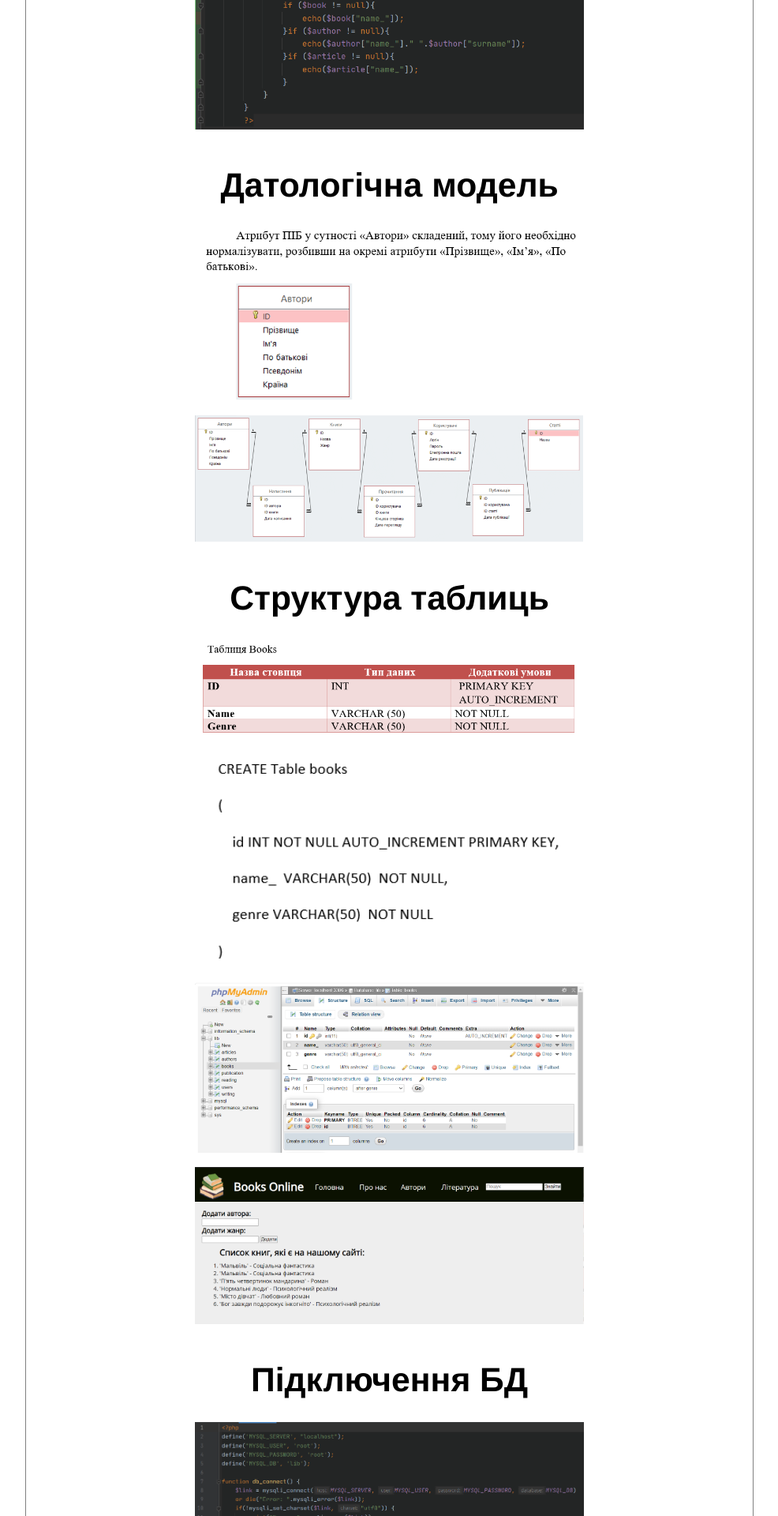
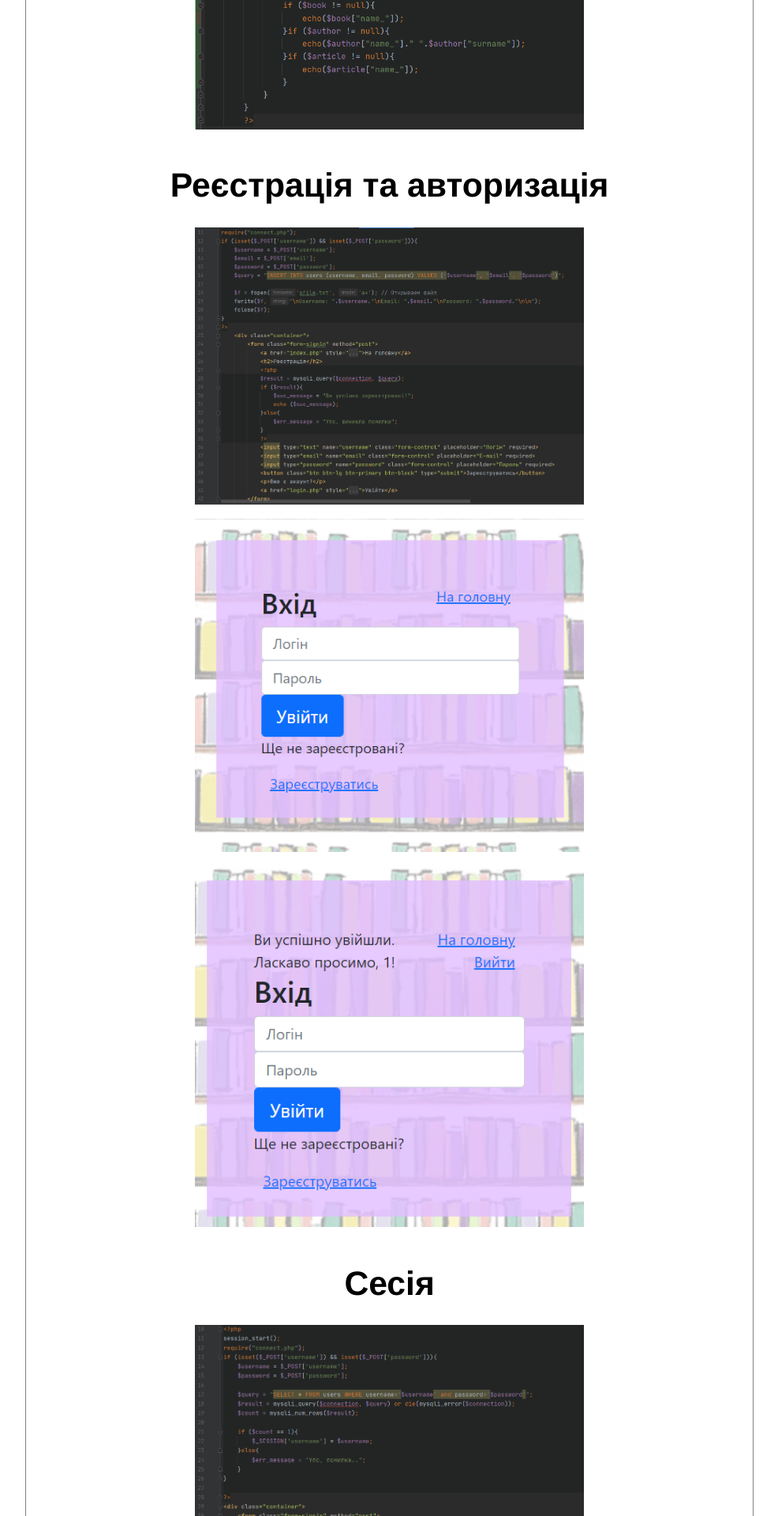
Before and after one commit to SoniaTrchk/BooksOnline, a PHP site: page /zvit/8ZVIT.html in a window 1280 px wide. Shown: the part 2960-4880 px from the top of the page at 79% size, without its empty margins (229-1215 px from the left). Run offline with PHP 8.4, Linux system fonts and the light colour scheme.

Commit message:
какой эллерт доделай отчет (((((((((((((((((((

```diff
--- a/index.php
+++ b/index.php
@@ -24,8 +24,7 @@ if(isset($_SESSION['lang'])){
     include "ukr.php";
 }
 ?>
-
-?><!DOCTYPE html>
+<!DOCTYPE html>
 <html lang="en">
 <head>
     <meta charset="UTF-8">
--- a/zvit/8ZVIT.html
+++ b/zvit/8ZVIT.html
@@ -52,16 +52,16 @@
                 бази даних</a>
         </div>
         <div class="left_nav_div">
-            <a href="#2">Пошук</a>
+            <a href="#2">Пошук </a>
         </div>
         <div class="left_nav_div">
-            <a href="#3">Даталогічна <br> модель</a>
+            <a href="#3">Реєстрація та <br> авторизація</a>
         </div>
         <div class="left_nav_div">
             <a href="#4">Структура таблиць</a>
         </div>
         <div class="left_nav_div">
-            <a href="#5">Підключення БД</a>
+            <a href="#5"></a>
         </div>
         <div class="left_nav_div">
             <a href="#6">Висновок</a>
@@ -130,24 +130,20 @@
     <h1><a name="2">Пошук<br></a></h1>
     <img src="../images_zvit/8-6.png"><br>
 
-    <h1><a name="3">Датологічна модель<br></a></h1>
-    <img src="../images_zvit/7-11.png"><br>
-    <img src="../images_zvit/7-4.png"><br>
+    <h1><a name="3">Реєстрація та авторизація<br></a></h1>
+    <img src="../images_zvit/8-7.png"><br>
+    <img src="../images_zvit/8-8.png"><br>
+    <img src="../images_zvit/8-9.png"><br>
 
-    <h1><a name="4">Структура таблиць<br></a></h1>
-    <img src="../images_zvit/7-5.png"><br>
-    <img src="../images_zvit/7-6.png"><br>
-    <img src="../images_zvit/7-7.png"><br>
-    <img src="../images_zvit/7-8.png"><br>
+    <h1><a name="4">Сесія<br></a></h1>
+    <img src="../images_zvit/8-10.png"><br>
+    <img src="../images_zvit/8-11.png"><br>
 
-    <h1><a name="5">Підключення БД<br></a></h1>
-    <img src="../images_zvit/7-9.png"><br>
-    <img src="../images_zvit/7-10.png"><br>
 
     <h1><a name="6">Висновок<br></a></h1>
-    <p>На даній лабораторній ми навчилися створювати свою базу даних, використовуючи SQL, та працювати з нею,
-        використовуючи РНР, а саме додавати таблиці, додавати дані до таблиці, відображати їх вміст та додавати дані до
-        БД через WEB-сторінку.
+    <p>На даній лабораторній ми навчилися додавати користувачів до бази даних через форми, зробивши реєстрацію,
+        авторизацію і для цього використовували сесію. Також реалізували функціонал, пов'язаний із нашою базою даних, та
+        додали вибір мови відображення змісту нашого сайту.
     </p>
 </div>
 </div>
```
Also changed, not shown: images_zvit/8-10.png (added), images_zvit/8-11.png (added), images_zvit/8-7.png (added), images_zvit/8-8.png (added), images_zvit/8-9.png (added).
